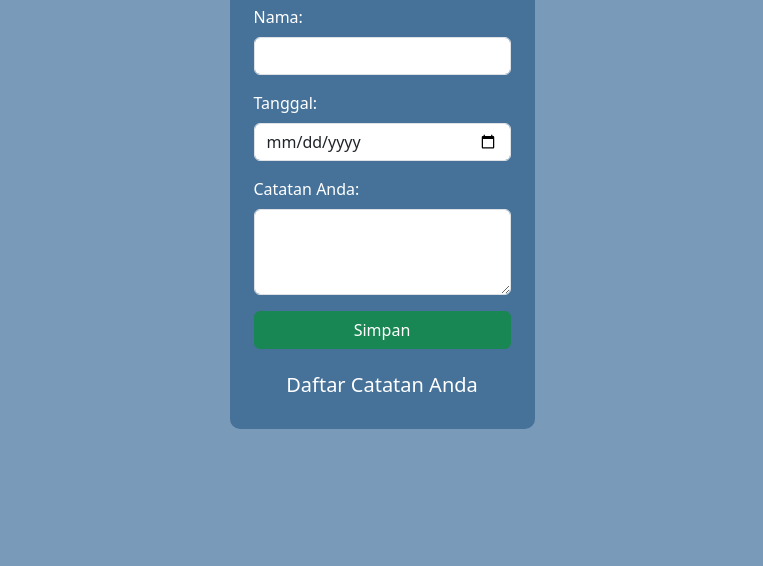
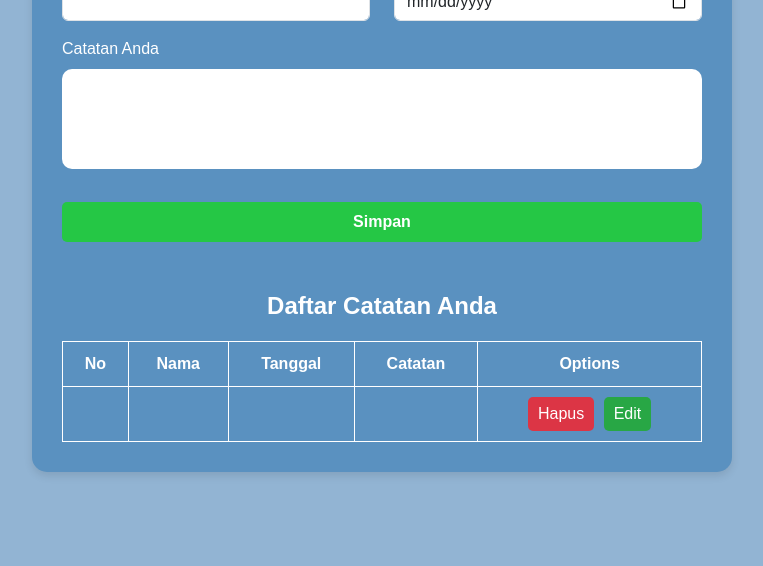
Before and after one commit to nafalf/tugas2-tcc, a website: page index.html in a window 1280 px wide. Shown: the part 234-800 px from the top of the page, without its empty margins (258-1021 px from the left). Drawn offline with nearby package versions, Linux system fonts and the light colour scheme; no server answers.

Commit message:
Menghilangkan pesan commit ngawur

```diff
--- a/index.html
+++ b/index.html
@@ -4,66 +4,145 @@
     <meta charset="UTF-8" />
     <meta name="viewport" content="width=device-width, initial-scale=1.0" />
     <title>Web Notes</title>
-    <link
-      href="https://cdn.jsdelivr.net/npm/bootstrap@5.3.3/dist/css/bootstrap.min.css"
-      rel="stylesheet"
-    />
+    <link href="https://cdn.jsdelivr.net/npm/bootstrap@5.3.3/dist/css/bootstrap.min.css" rel="stylesheet" integrity="sha384-QWTKZyjpPEjISv5WaRU9OFeRpok6YctnYmDr5pNlyT2bRjXh0JMhjY6hW+ALEwIH" crossorigin="anonymous">
     <style>
       body {
-        background-color: #7a9ab9;
+        background-color: #92b4d3;
+        font-family: Arial, sans-serif;
       }
-      .container-box {
-        background-color: #467299;
-        padding: 20px;
-        border-radius: 10px;
-      }
-      .btn-delete {
-        background-color: #d32f2f;
+
+      .container {
+        max-width: 700px;
+        margin: 40px auto;
+        padding: 30px;
+        background-color: #5a91c0;
+        border-radius: 15px;
+        box-shadow: 0 4px 8px rgba(0, 0, 0, 0.1);
         color: white;
       }
+
+      h1 {
+        color: #1e4666;
+        margin-bottom: 30px;
+        font-size: 40px;
+        font-weight: bold;
+      }
+
+      .form-group {
+        margin-bottom: 20px;
+        text-align: left;
+      }
+
+      .note-textarea {
+        width: 100%;
+        height: 100px;
+        border-radius: 10px;
+        border: none;
+        padding: 10px;
+        resize: none;
+      }
+
+      .btn-simpan {
+        background-color: #25c745;
+        color: white;
+        padding: 8px 15px;
+        border: none;
+        border-radius: 5px;
+        cursor: pointer;
+        width: 100%;
+        margin-top: 10px;
+        margin-bottom: 20px;
+        font-weight: bold;
+      }
+
+      table {
+        width: 100%;
+        margin-top: 20px;
+        border-collapse: collapse;
+      }
+
+      th, td {
+        border: 1px solid white;
+        padding: 10px;
+        text-align: center;
+      }
+
+      th {
+        background-color: #5a91c0;
+      }
+
+      .btn-hapus {
+        background-color: #dc3545;
+        color: white;
+        border: none;
+        border-radius: 5px;
+        padding: 5px 10px;
+        cursor: pointer;
+      }
+
       .btn-edit {
-        background-color: #2e7d32;
+        background-color: #28a745;
         color: white;
+        border: none;
+        border-radius: 5px;
+        padding: 5px 10px;
+        cursor: pointer;
+        margin-left: 5px;
       }
-      table {
-        table-layout: fixed;
-        width: 100%;
-        display: none;
+
+      .table-title {
+        margin-top: 30px;
+        margin-bottom: 15px;
+        font-weight: bold;
       }
-      td {
-        word-wrap: break-word;
-        white-space: normal;
-        max-width: 200px;
-      }
-      textarea {
-        resize: vertical;
-    }
     </style>
   </head>
   <body>
-    <div class="container d-flex justify-content-center align-items-center vh-100">
-      <div class="container-box text-white p-4">
-        <h2 class="text-center">Web Notes</h2>
-        <h5 class="text-center">Tambahkan Catatan..</h5>
+    <div class="container text-center">
+      <h1>Web Notes</h1>
 
-        <form id="noteForm">
-          <div class="mb-3">
+      <form id="notes-form">
+        <h4>Tambahkan Catatan.</h4>
+
+        <div class="row mb-3">
+          <div class="col-md-6 text-start">
             <label for="name" class="form-label">Nama:</label>
-            <input type="text" class="form-control" id="name" required />
+            <input
+              data-id
+              id="name"
+              type="text"
+              class="form-control"
+              required
+            />
           </div>
-          <div class="mb-3">
+          <div class="col-md-6 text-start">
             <label for="date" class="form-label">Tanggal:</label>
-            <input type="date" class="form-control" id="date" required />
+            <input
+              data-id
+              id="date"
+              type="date"
+              class="form-control"
+              required
+            />
           </div>
-          <div class="mb-3">
-            <label for="note" class="form-label">Catatan Anda:</label>
-            <textarea class="form-control" id="note" rows="3" required></textarea>
-          </div>
-          <button type="submit" class="btn btn-success w-100">Simpan</button>
-        </form>
+        </div>
 
-        <h5 class="text-center mt-4">Daftar Catatan Anda</h5>
-        <table class="table table-bordered text-white" id="notesTable">
+        <div class="mb-3 text-start">
+          <label for="note" class="form-label">Catatan Anda</label>
+          <textarea
+            data-id
+            id="note"
+            class="note-textarea"
+            required
+          ></textarea>
+        </div>
+
+        <button type="submit" class="btn-simpan">Simpan</button>
+      </form>
+
+      <div>
+        <h4 class="table-title">Daftar Catatan Anda</h4>
+        <table>
           <thead>
             <tr>
               <th>No</th>
@@ -73,49 +152,25 @@
               <th>Options</th>
             </tr>
           </thead>
-          <tbody id="table-user"></tbody>
+          <tbody id="table-user">
+            <!-- Table data will be inserted here by JavaScript -->
+            <tr>
+              <td></td>
+              <td></td>
+              <td></td>
+              <td></td>
+              <td>
+                <button class="btn-hapus">Hapus</button>
+                <button class="btn-edit">Edit</button>
+              </td>
+            </tr>
+          </tbody>
         </table>
       </div>
     </div>
-    <script>
-      document.getElementById("noteForm").addEventListener("submit", function (e) {
-        e.preventDefault();
-        const name = document.getElementById("name").value;
-        const date = document.getElementById("date").value;
-        const note = document.getElementById("note").value;
 
-        const table = document.getElementById("notesTable");
-        const tbody = document.getElementById("table-user");
-
-        if (!name || !date || !note) return;
-
-        if (tbody.children.length === 0) {
-          table.style.display = "table";
-        }
-
-        const row = document.createElement("tr");
-        row.innerHTML = `
-          <td>${tbody.children.length + 1}</td>
-          <td>${name}</td>
-          <td>${date}</td>
-          <td>${note}</td>
-          <td>
-            <button class='btn btn-delete btn-sm' onclick='deleteRow(this)'>Hapus</button>
-            <button class='btn btn-edit btn-sm'>Edit</button>
-          </td>
-        `;
-        tbody.appendChild(row);
-        document.getElementById("noteForm").reset();
-      });
-
-      function deleteRow(button) {
-        const row = button.parentElement.parentElement;
-        row.remove();
-        const tbody = document.getElementById("table-user");
-        if (tbody.children.length === 0) {
-          document.getElementById("notesTable").style.display = "none";
-        }
-      }
-    </script>
+    <script src="https://cdn.jsdelivr.net/npm/bootstrap@5.3.3/dist/js/bootstrap.bundle.min.js" integrity="sha384-YvpcrYf0tY3lHB60NNkmXc5s9fDVZLESaAA55NDzOxhy9GkcIdslK1eN7N6jIeHz" crossorigin="anonymous"></script>
+    <script src="https://cdn.jsdelivr.net/npm/axios/dist/axios.min.js"></script>
+    <script src="script.js"></script>
   </body>
 </html>
```
